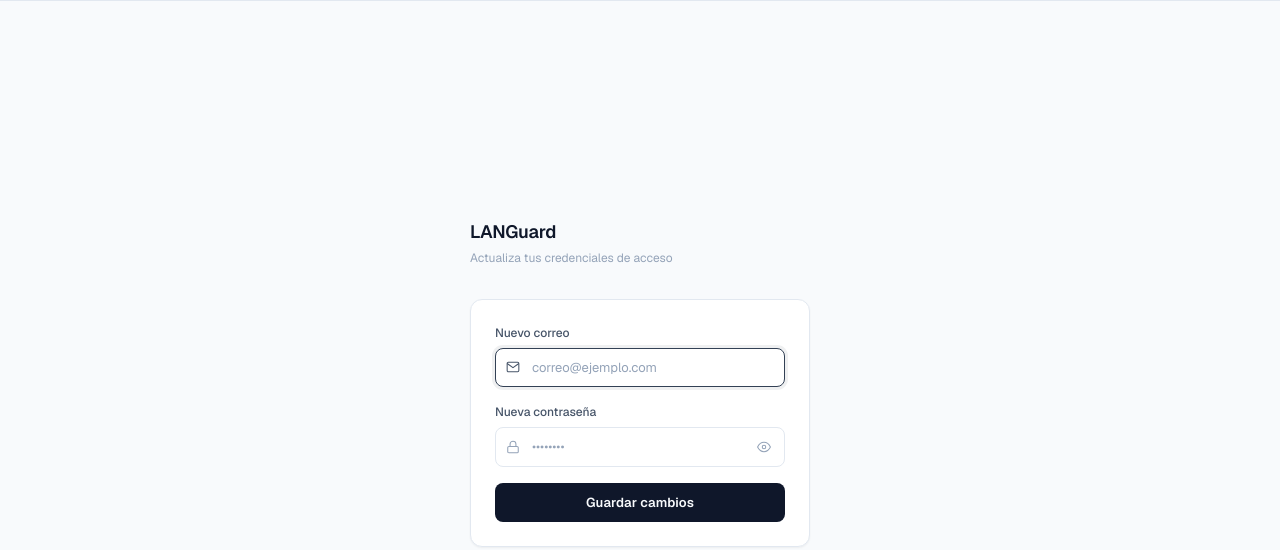
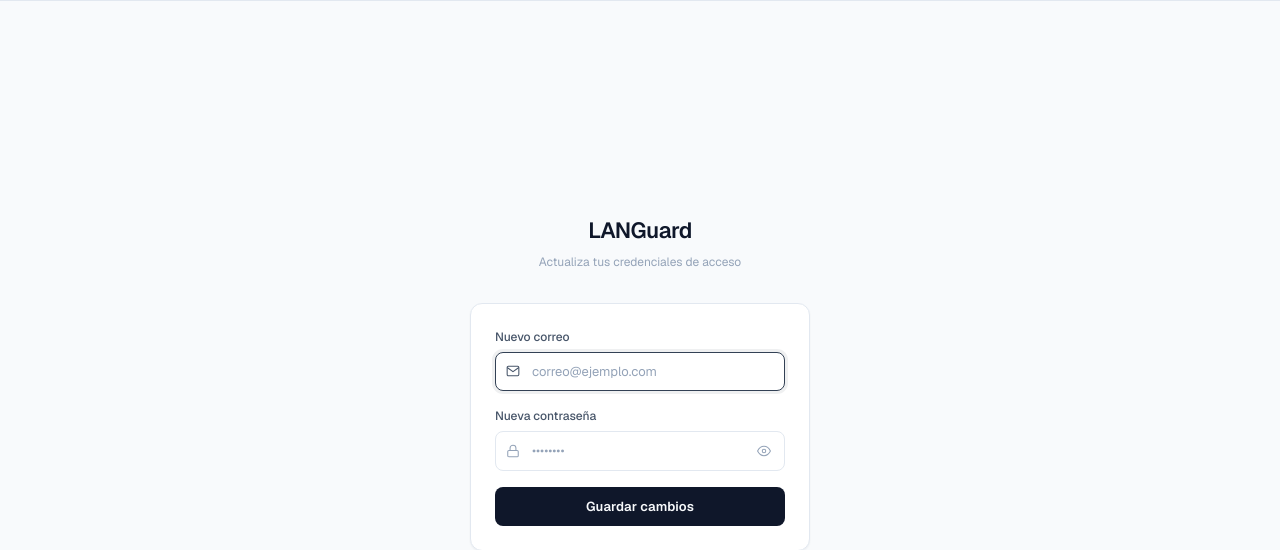
Before and after one commit to Osvaldo-Net/LANGuard, a Flask app: template templates/cambiar_credenciales.html in a window 1280 px wide. Shown: the top 550 px of the page. Run offline with Flask 3, Linux system fonts and the light colour scheme; the template is opened without the code that fills it, so the values that code supplies are empty; parts of the project's set-up code (start-up, migrations or seed data) failed here and were passed over; some libraries are stand-ins or nearby versions.

Commit message:
Update cambiar_credenciales.html

```diff
--- a/templates/cambiar_credenciales.html
+++ b/templates/cambiar_credenciales.html
@@ -80,9 +80,9 @@
     <div class="w-full max-w-[340px] fade-up">
 
       <!-- Wordmark -->
-      <div class="mb-8">
-        <h1 class="font-semibold text-slate-900 dark:text-white tracking-tight" style="font-size:18px;letter-spacing:-.01em">LANGuard</h1>
-        <p class="text-slate-400 dark:text-slate-500 mt-1" style="font-size:12px">Actualiza tus credenciales de acceso</p>
+      <div class="mb-8 text-center">
+        <h1 class="font-semibold text-slate-900 dark:text-white tracking-tight" style="font-size:22px;letter-spacing:-.02em">LANGuard</h1>
+        <p class="text-slate-400 dark:text-slate-500 mt-1.5" style="font-size:12px">Actualiza tus credenciales de acceso</p>
       </div>
 
       <!-- Error -->
```
